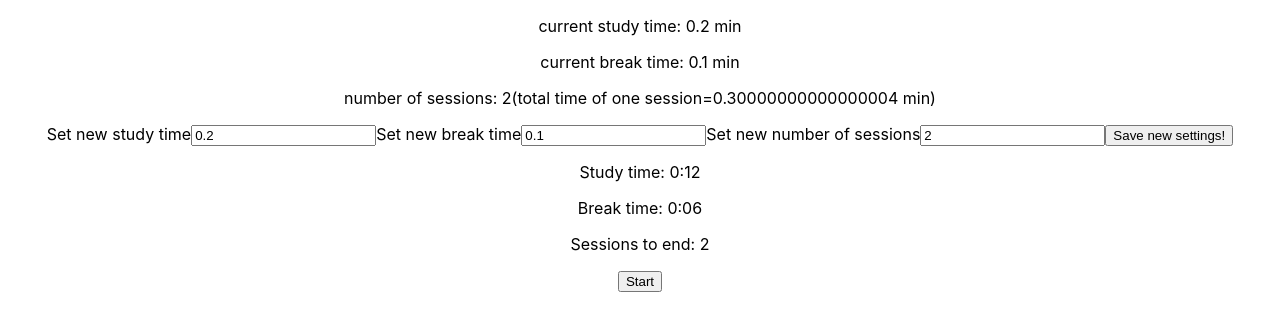
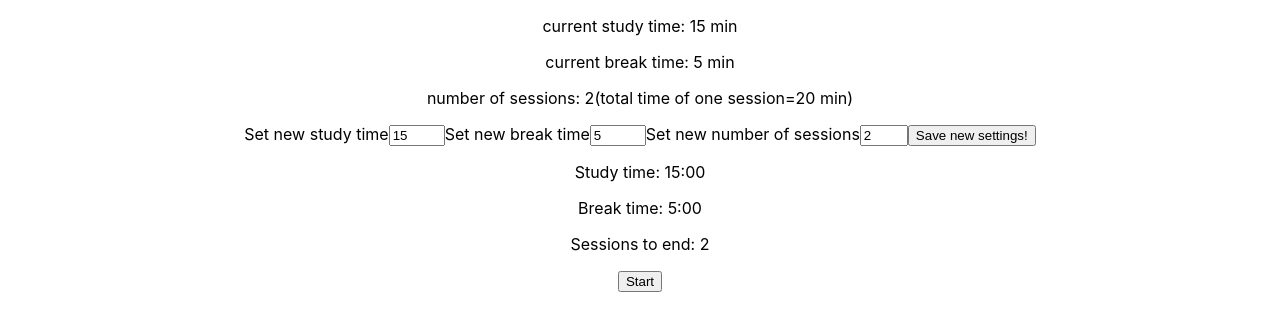
Before and after one commit to mb-dir/Pomodoro-Deluxe, a React (Create React App) app: page / in a window 1280 px wide. Shown: the top 330 px of the page. Built offline with nearby package versions, Linux system fonts and the light colour scheme.

Commit message:
Back to default settings

```diff
--- a/src/App.js
+++ b/src/App.js
@@ -7,8 +7,8 @@ import PomodoroTimer from "./components/PomodoroTimer/PomodoroTimer";
 
 function App() {
   //Default value - user will be able to change it via special component
-  const [ studyTime, setStudyTime ] = React.useState(0.2);
-  const [ breakTime, setBreakTime ] = React.useState(0.1);
+  const [ studyTime, setStudyTime ] = React.useState(15);
+  const [ breakTime, setBreakTime ] = React.useState(5);
   const [ numberOfSessions, setNumberOfSessions ] = React.useState(2);
   //This state is updated by PomodoroTimer(if it is durring the session it is true), and passed ti PomodoroSettings, thanks to which the user will not able to change the setting durning the session
   const [ isSessionActive, setIsSessionActive ] = React.useState(false);
--- a/src/components/PomodoroSettings/PomodoroSettings.js
+++ b/src/components/PomodoroSettings/PomodoroSettings.js
@@ -27,9 +27,9 @@ function PomodoroSettings(defaultSettings) {
       <label htmlFor="studyTime">Set new study time</label>
       <input
         value={setting.studyTime}
-        // min={15}
-        // max={45}
-        // step={1}
+        min={15}
+        max={45}
+        step={1}
         type="number"
         name="studyTime"
         id="studyTime"
@@ -39,9 +39,9 @@ function PomodoroSettings(defaultSettings) {
       <label htmlFor="breakTime">Set new break time</label>
       <input
         value={setting.breakTime}
-        // min={5}
-        // max={15}
-        // step={1}
+        min={5}
+        max={15}
+        step={1}
         type="number"
         name="breakTime"
         id="breakTime"
@@ -51,9 +51,9 @@ function PomodoroSettings(defaultSettings) {
       <label htmlFor="numberOfSessions">Set new number of sessions</label>
       <input
         value={setting.numberOfSessions}
-        // min={1}
-        // max={5}
-        // step={1}
+        min={1}
+        max={5}
+        step={1}
         type="number"
         name="numberOfSessions"
         id="numberOfSessions"
```
